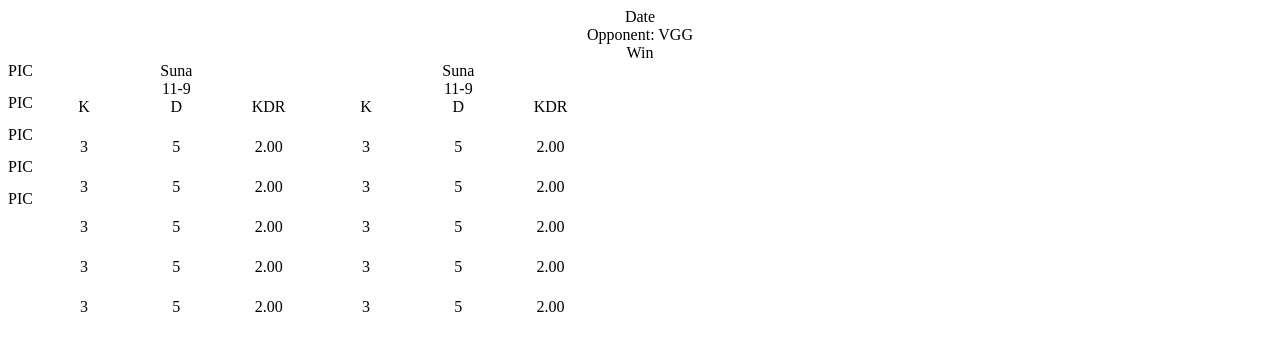
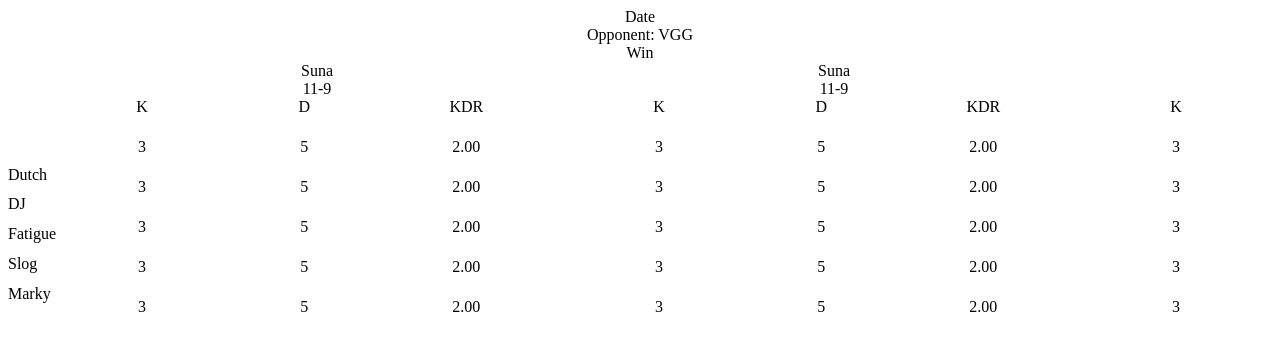
Before and after one commit to VandykenNicholas/ChemicalJokers, a plain HTML site: page index.html in a window 1280 px wide. Drawn offline with Linux system fonts and the light colour scheme.

Commit message:
finalized top frame

```diff
--- a/css/main.css
+++ b/css/main.css
@@ -23,15 +23,24 @@
     display: flex;
     flex-direction: column;
     margin-left: 5px;
+    min-width: 40vw;
+
+
 
 }
 .kd-container{
     display: flex;
     flex-wrap: wrap;
+    margin-right: 2vw;
 
 
 }
 .players-container{
+    display: flex;
+    flex-direction: column;
+    justify-content: space-around;
+    padding-top: 12.2vh;
+    padding-bottom: 3.6vh;
 
 
 }
@@ -40,6 +49,7 @@
     flex-grow: 1;
     text-align: center;
     min-height: 5vh;
+    min-width:5vw;
 }
 .item-map-info{
     display: flex;
@@ -48,14 +58,13 @@
     justify-content: center;
 }
 .item-player-pic{
-   display: flex;
-    flex-direction: column;
-    justify-content: space-between;
-    min-height: 4vh;
+
 }
 .map-scroll-container{
     display: flex;
     justify-content: space-between;
     flex-direction: row;
     overflow-x: scroll;
+
+
 }
--- a/index.html
+++ b/index.html
@@ -15,15 +15,30 @@
 	</div>
 	<div class="stats-container">
 		<div class="players-container">
-			<div class="item-player-pic">PIC</div>
-			<div class="item-player-pic">PIC</div>
-			<div class="item-player-pic">PIC</div>
-			<div class="item-player-pic">PIC</div>
-			<div class="item-player-pic">PIC</div>
+			<div class="item-player-pic">Dutch</div>
+			<div class="item-player-pic">DJ</div>
+			<div class="item-player-pic">Fatigue</div>
+			<div class="item-player-pic">Slog</div>
+			<div class="item-player-pic">Marky</div>
 		</div>
 		<div class="map-scroll-container">
 			<div class="map-stats-container">
 				<div class="map-info-container">
+					<div class="item-map-info">Suna</div>
+					<div class="item-map-info">11-9</div>
+				</div>
+				<div class="kd-container">
+					<div class="item-kd-inner">K</div><div class="item-kd-inner">D</div><div class="item-kd-inner">KDR</div>
+					<div class="item-kd-inner">3</div><div class="item-kd-inner">5</div><div class="item-kd-inner">2.00</div>
+					<div class="item-kd-inner">3</div><div class="item-kd-inner">5</div><div class="item-kd-inner">2.00</div>
+					<div class="item-kd-inner">3</div><div class="item-kd-inner">5</div><div class="item-kd-inner">2.00</div>
+					<div class="item-kd-inner">3</div><div class="item-kd-inner">5</div><div class="item-kd-inner">2.00</div>
+					<div class="item-kd-inner">3</div><div class="item-kd-inner">5</div><div class="item-kd-inner">2.00</div>
+				</div>
+			</div>
+
+			<div class="map-stats-container">
+					<div class="map-info-container">
 					<div class="item-map-info">Suna</div>
 					<div class="item-map-info">11-9</div>
 				</div>
```
